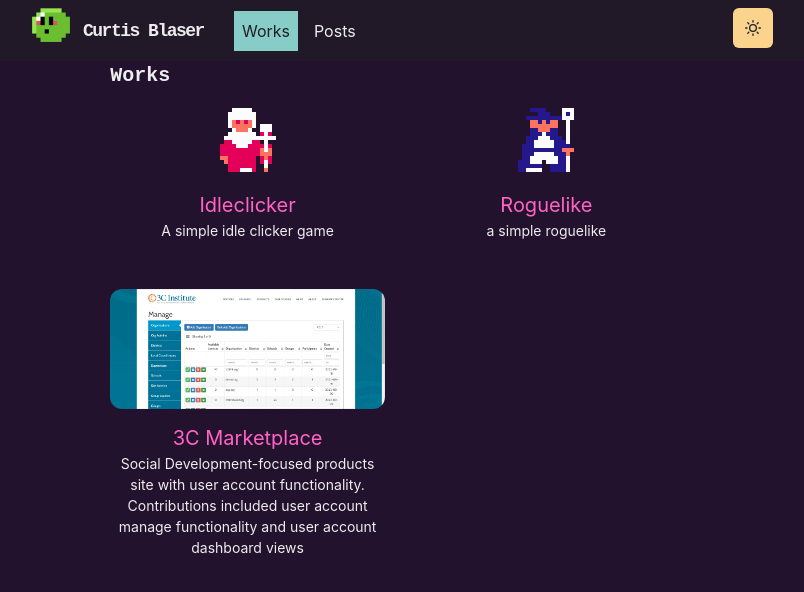
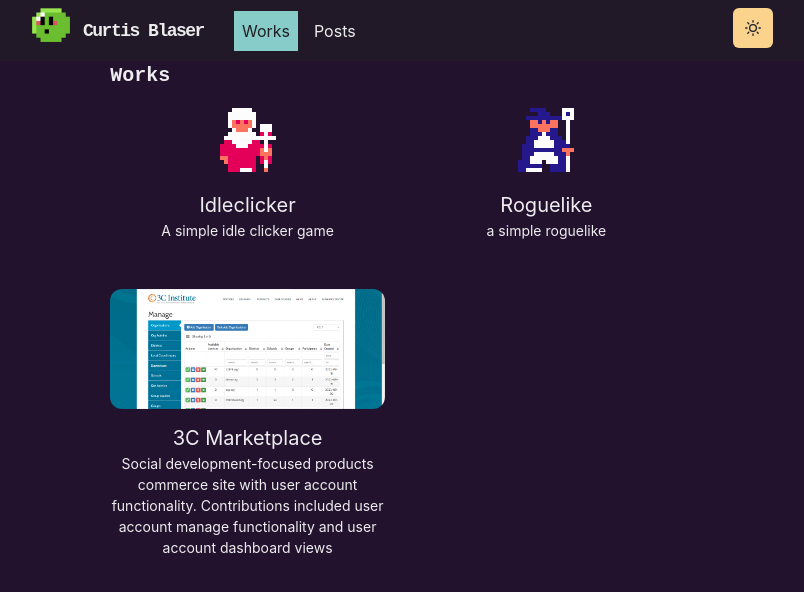
Before and after one commit to cdblaser/my-portfolio, a Next.js app: page /works in a window 1280 px wide. Shown: the top 592 px of the page, without its empty margins (243-1047 px from the left). Built offline with nearby package versions, Linux system fonts and the light colour scheme.

Commit message:
added profPic, flip slime, target blank for external link in works

```diff
--- a/components/grid-item.js
+++ b/components/grid-item.js
@@ -13,7 +13,7 @@ export const GridItem = ({ children, href, title, thumbnail }) => (
         placeholder="blur"
         loading="lazy"
       />
-      <LinkOverlay href={href} target="_blank">
+      <LinkOverlay href={href} target="_blank" rel="noopener noreferrer">
         <Text mt={2}>{title}</Text>
       </LinkOverlay>
       <Text fontSize={14}>{children}</Text>
@@ -32,8 +32,8 @@ export const WorkGridItem = ({ children, id, title, thumbnail }) => (
           placeholder="empty"
         />
         <LinkOverlay href={`/works/${id}`}>
-          <Text mt={2} fontSize={20} color="HighlightText">
-            <Link>{title}</Link>
+          <Text mt={2} fontSize={20} colorScheme="telegram">
+            {title}
           </Text>
         </LinkOverlay>
         <Text fontSize={14}>{children}</Text>
@@ -44,7 +44,6 @@ export const WorkGridItem = ({ children, id, title, thumbnail }) => (
 
 export const PortfolioGridItem = ({ children, href, id, title, thumbnail }) => (
   <Box w="100%" align="center">
-    <NextLink href={href}>
     <LinkBox cursor="pointer">
       <Image
         src={thumbnail}
@@ -52,14 +51,13 @@ export const PortfolioGridItem = ({ children, href, id, title, thumbnail }) => (
         className="grid-item-thumbnail"
         placeholder="empty"
       />
-        <LinkOverlay href={href}>
-          <Text mt={2} fontSize={20} color="HighlightText">
-            <Link>{title}</Link>
+      <LinkOverlay href={href} target="_blank" rel="noopener noreferrer">
+        <Text mt={2} fontSize={20} colorScheme="telegram">
+          {title}
         </Text>
       </LinkOverlay>
       <Text fontSize={14}>{children}</Text>
     </LinkBox>
-    </NextLink>
   </Box>
 );
 
--- a/components/logo.js
+++ b/components/logo.js
@@ -13,12 +13,13 @@ const LogoBox = styled.span`
   padding: 10px;
 
   &:hover img {
-    transform: rotate(90deg);
+    transform: scaleX(-1);
   }
 `;
 
 const Logo = () => {
   const footPrintImg = `/images/bouncingSlime${useColorModeValue("", "")}.gif`;
+
   return (
     <Link href="/">
       <a>
--- a/pages/_document.js
+++ b/pages/_document.js
@@ -19,10 +19,7 @@ export default class Document extends NextDocument {
 
 /*
 TODO:
-1. About page --> bottom - remove youtube link (unless i actually upload videos)
-2. About page --> profile pic - update with real profile pic
 3. light/dark mode - reverse pics (personal preference)
-4. Works page - make 3cisd.com open in new tab, add security
 5. Works --> idleclicker page - finish idleclicker, put it in here
 6. Works --> roguelike page - finish roguelike, put it in here
 7. Posts page - either remove this or figure out what to put here.
--- a/pages/works.js
+++ b/pages/works.js
@@ -39,8 +39,8 @@ const Works = () => {
               thumbnail={thumb3c}
               href="https://3cisd.com"
             >
-              Social Development-focused products site with user account
-              functionality. Contributions included user account manage
+              Social development-focused products commerce site with user
+              account functionality. Contributions included user account manage
               functionality and user account dashboard views
             </PortfolioGridItem>
           </Section>
```
Also changed, not shown: pages/index.js (+8 -5 lines), public/images/bouncingSlimeFlipped.gif (added), public/images/profPic.jpg (added). Lines whose indentation alone changed are shown as unchanged.
